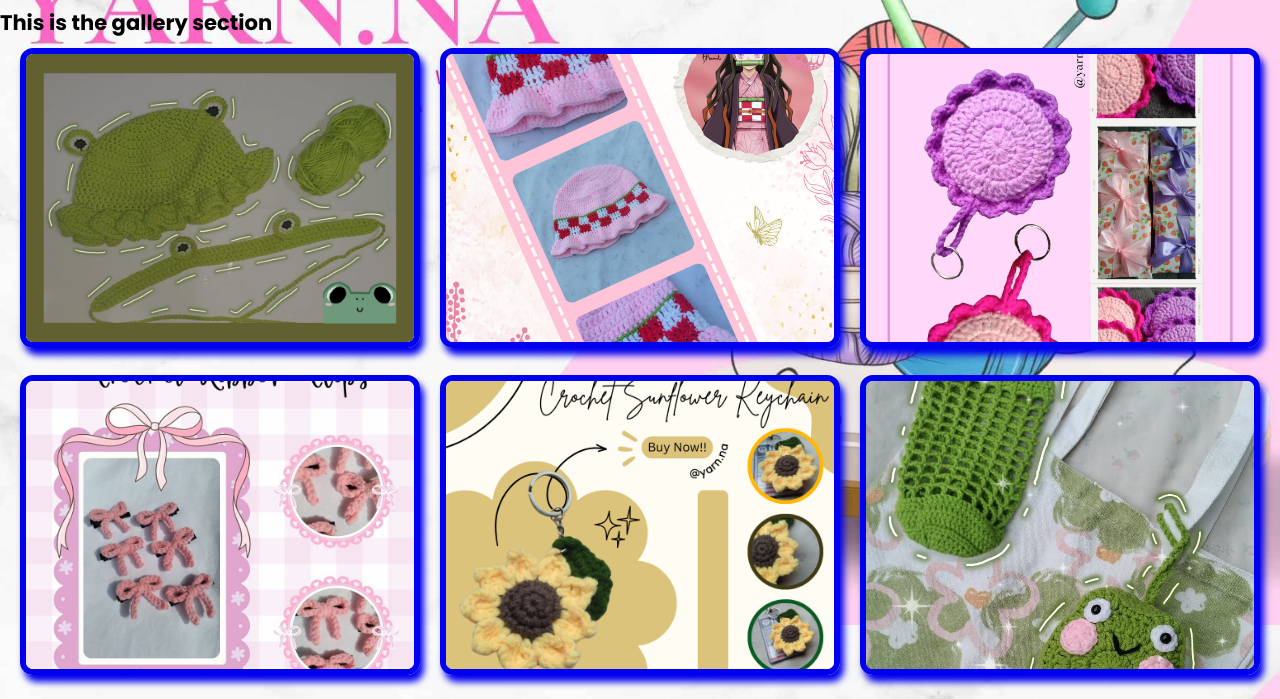
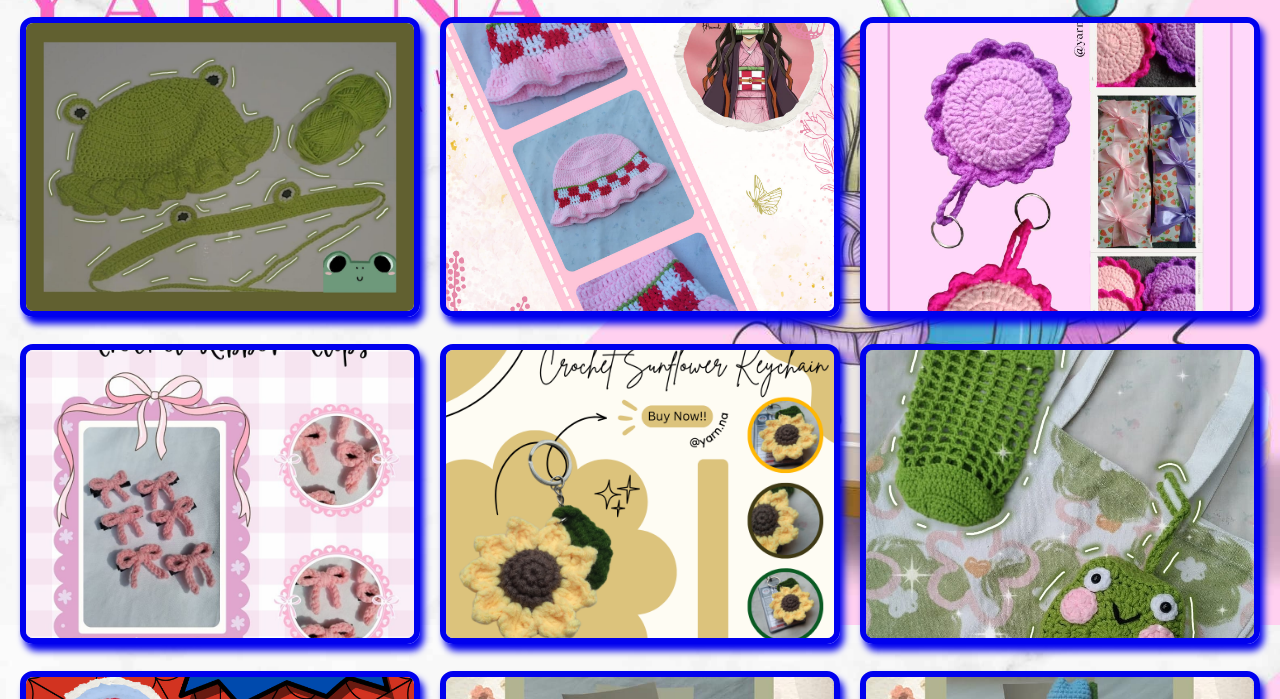
Before and after one commit to symontadashi/yarn.na, a plain HTML site: page gallery.html in a window 1280 px wide. Shown: the part 175-874 px from the top of the page. Drawn offline with nearby package versions, Linux system fonts and the light colour scheme.

Commit message:
Update gallery.html

```diff
--- a/gallery.html
+++ b/gallery.html
@@ -39,7 +39,6 @@
 </nav>
 
 <main>
-        <h3>This is the gallery section</h3>
 
 
         <div class="gallery-container">
```
